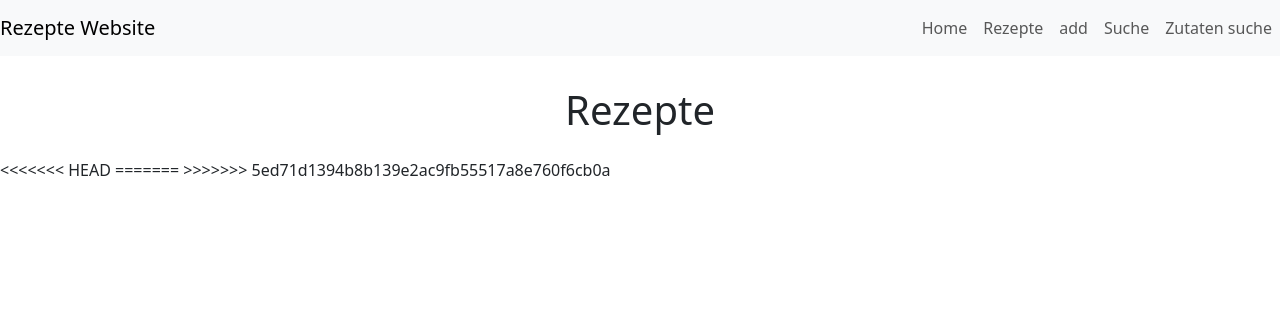
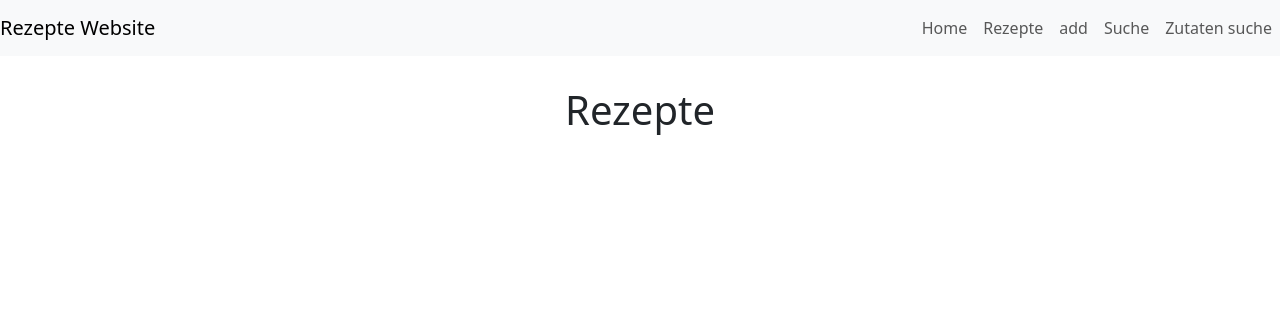
Before and after one commit to Redstonekey/flask-recipe-book, a Flask app: page /rezepte in a window 1280 px wide. Shown: the top 316 px of the page. Run offline with Flask 3, Linux system fonts and the light colour scheme; a user stored in the database is signed in; data that the repository does not hold is empty.

Commit message:
deleting wrong git merge

```diff
--- a/templates/index.html
+++ b/templates/index.html
@@ -15,10 +15,8 @@
             text-align: center;
         }
         h1, h2 {
-<<<<<<< HEAD
 
-=======
->>>>>>> 5ed71d1394b8b139e2ac9fb55517a8e760f6cb0a
+
             color: #ff6f61;
         }
         h1 {
--- a/templates/login.html
+++ b/templates/login.html
@@ -1,4 +1,3 @@
-<<<<<<< HEAD
 <!DOCTYPE html>
 <html lang="en">
 <head>
@@ -25,7 +24,6 @@
   {% endwith %}
 
 </body>
-=======
 <!DOCTYPE html>
 <html lang="en">
 <head>
@@ -52,5 +50,4 @@
   {% endwith %}
 
 </body>
->>>>>>> 5ed71d1394b8b139e2ac9fb55517a8e760f6cb0a
 </html>
--- a/templates/rezepte.html
+++ b/templates/rezepte.html
@@ -56,10 +56,8 @@
             padding: 10px 20px;
             font-size: 16px;
             text-decoration: none;
-<<<<<<< HEAD
+
             display: inline-block;
-=======
->>>>>>> 5ed71d1394b8b139e2ac9fb55517a8e760f6cb0a
         }
         .btn-custom:hover {
             background-color: #ff3b2b;
@@ -120,12 +118,9 @@
                 <h2>{{ rezept[1] }}</h2>
                 <p><strong>Dauer:</strong></p>
                 <p>{{ rezept[4]}}</p>
-<<<<<<< HEAD
                     <a href="{{ url_for('show_rezept', rezept_name=rezept[1]) }}" class="btn btn-custom">Rezept ansehen</a>
-=======
                 <a href="/rezepte/{{ rezept[1] }}" class="btn btn-custom">Mehr erfahren</a>
 
->>>>>>> 5ed71d1394b8b139e2ac9fb55517a8e760f6cb0a
             </div>
             <div class="recipe-image">
                 <img src="/static/Mammut.jpg" alt="Bild von {{ rezept[1] }}">
@@ -135,10 +130,7 @@
         {% endfor %}
     </div>
     <script src="https://cdn.jsdelivr.net/npm/bootstrap@5.3.3/dist/js/bootstrap.bundle.min.js" integrity="sha384-YvpcrYf0tY3lHB60NNkmXc5s9fDVZLESaAA55NDzOxhy9GkcIdslK1eN7N6jIeHz" crossorigin="anonymous"></script>
-<<<<<<< HEAD
     <script src="https://cdn.jsdelivr.net/npm/bootstrap@5.3.3/dist/js/bootstrap.bundle.min.js" integrity="sha384-YvpcrYf0tY3lHB60NNkmXc5s9fDVZLESaAA55NDzOxhy9GkcIdslK1eN7N6jIeHz" crossorigin="anonymous"></script>
     <script src="https://cdn.jsdelivr.net/npm/bootstrap@5.3.3/dist/js/bootstrap.bundle.min.js" integrity="sha384-YvpcrYf0tY3lHB60NNkmXc5s9fDVZLESaAA55NDzOxhy9GkcIdslK1eN7N6jIeHz" crossorigin="anonymous"></script>
-=======
->>>>>>> 5ed71d1394b8b139e2ac9fb55517a8e760f6cb0a
 </body>
 </html>
--- a/templates/signup.html
+++ b/templates/signup.html
@@ -1,4 +1,4 @@
-<<<<<<< HEAD
+
 <!DOCTYPE html>
 <html lang="en">
 <head>
@@ -23,7 +23,7 @@
       {% endif %}
   {% endwith %}
 </body>
-=======
+
 <!DOCTYPE html>
 <html lang="en">
 <head>
@@ -48,5 +48,4 @@
       {% endif %}
   {% endwith %}
 </body>
->>>>>>> 5ed71d1394b8b139e2ac9fb55517a8e760f6cb0a
 </html>
```
Also changed, not shown: user.db (deleted), 2 other files.
